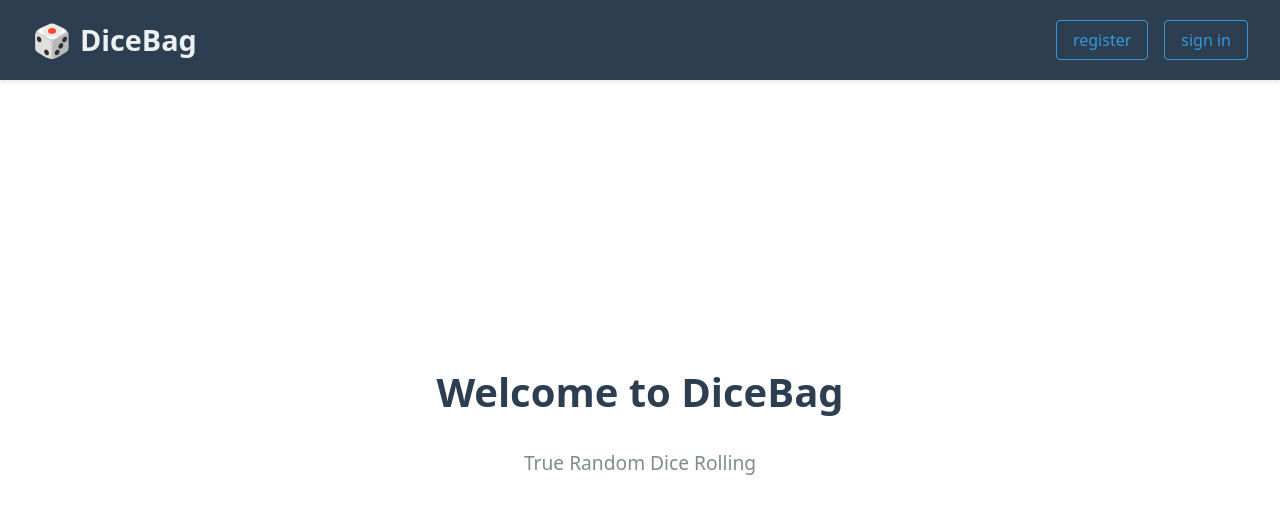
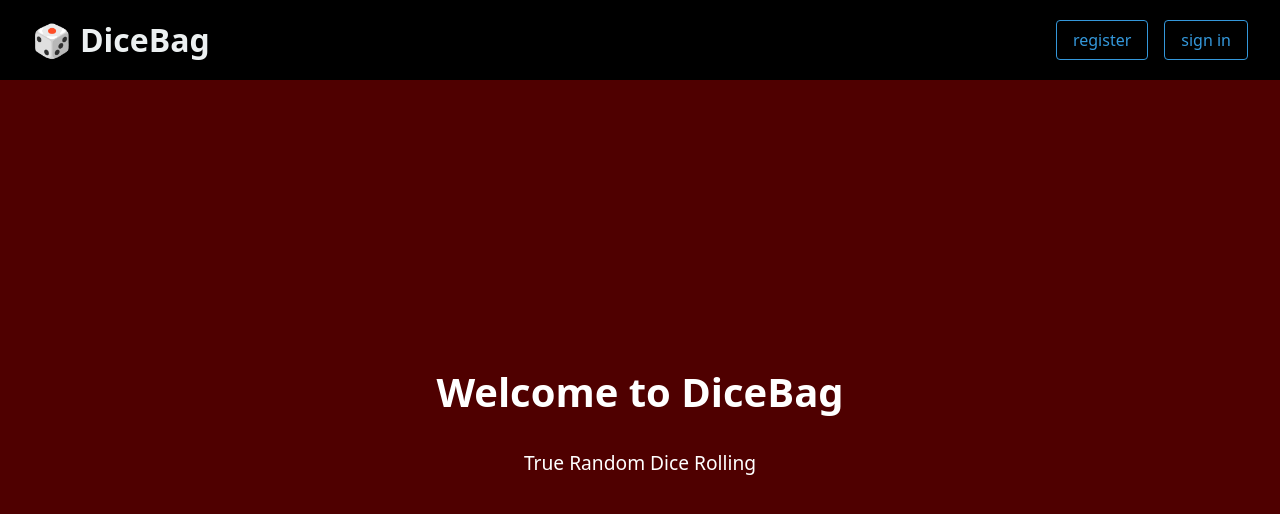
Before and after one commit to ExpiredSunshine/DiceBagFrontEnd, a React (Vite) app: page / in a window 1280 px wide. Shown: the top 514 px of the page. Built offline with nearby package versions, Linux system fonts and the light colour scheme.

Commit message:
update placeholder styles

```diff
--- a/src/App.css
+++ b/src/App.css
@@ -22,12 +22,3 @@
   font-size: 1.2rem;
   opacity: 0.8;
 }
-
-main {
-  flex: 1;
-  padding: 2rem;
-  max-width: 1200px;
-  margin: 0 auto;
-  width: 100%;
-  box-sizing: border-box;
-}
--- a/src/components/Header/Header.css
+++ b/src/components/Header/Header.css
@@ -3,21 +3,13 @@
   justify-content: space-between;
   align-items: center;
   padding: 1rem 2rem;
-  background-color: #2c3e50;
-  color: white;
-  box-shadow: 0 2px 4px rgba(0, 0, 0, 0.1);
-}
-
-.header__logo-group {
-  display: flex;
-  align-items: center;
+  background-color: #000000;
 }
 
 .header__logo-link {
   display: flex;
   align-items: center;
   text-decoration: none;
-  color: white;
   gap: 0.5rem;
 }
 
@@ -26,9 +18,6 @@
 }
 
 .header__title {
-  margin: 0;
-  font-size: 1.8rem;
-  font-weight: bold;
   color: #ecf0f1;
 }
 
@@ -42,7 +31,6 @@
   padding: 0.5rem 1rem;
   border: 1px solid #3498db;
   border-radius: 4px;
-  font-weight: 500;
   cursor: pointer;
   transition: all 0.3s ease;
   background-color: transparent;
@@ -54,16 +42,3 @@
   background-color: #3498db;
   color: white;
 }
-
-/* Responsive design */
-@media (max-width: 768px) {
-  .header {
-    flex-direction: column;
-    gap: 1rem;
-    padding: 1rem;
-  }
-
-  .header__auth-buttons {
-    gap: 0.5rem;
-  }
-}
--- a/src/components/Main/Main.css
+++ b/src/components/Main/Main.css
@@ -1,21 +1,18 @@
 .main {
-  padding: 2rem;
-  text-align: center;
-  min-height: calc(100vh - 80px); /* Adjust based on header height */
+  min-height: calc(100vh - 80px);
   display: flex;
   flex-direction: column;
   justify-content: center;
-  align-items: center;
+  background-color: #4f0000;
+  color: #ffffff;
 }
 
 .main h2 {
   font-size: 2.5rem;
-  color: #2c3e50;
   margin-bottom: 1rem;
 }
 
 .main p {
   font-size: 1.2rem;
-  color: #7f8c8d;
   margin-bottom: 2rem;
 }
```
